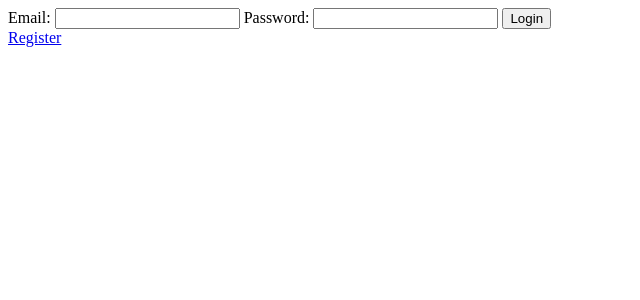
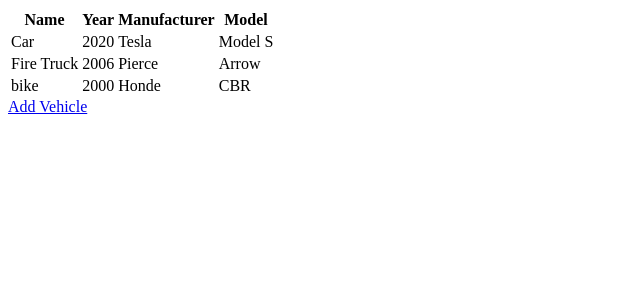
Before and after one commit to briwhi/vehicle_maintenance, a Flask app: page / in a window 1280 px wide. Shown: the top 300 px of the page, without its empty margins (0-640 px from the left). Run offline with Flask 2, Linux system fonts and the light colour scheme; data comes from the database, SQL or seed files in the repository.

Commit message:
remove user

```diff
--- a/main.py
+++ b/main.py
@@ -1,8 +1,7 @@
-from flask import Flask, render_template, request
+from flask import Flask, render_template, request, redirect, url_for
 from flask_sqlalchemy import SQLAlchemy
 from sqlalchemy.orm import relationship
 from sqlalchemy import ForeignKey
-from werkzeug.security import generate_password_hash
 
 app = Flask(__name__)
 app.config['SECRET_KEY'] = 'This is secret'
@@ -23,42 +22,41 @@ class Task(db.Model):
 # ---------------------Vehicle Class--------------------------
 class Vehicle(db.Model):
     id = db.Column(db.Integer, primary_key=True)
+    name = db.Column(db.String(30))
     year = db.Column(db.Integer)
     manufacturer = db.Column(db.String(40))
     make = db.Column(db.String(50))
-    vin = db.Column(db.String(17))
-    user_id = db.Column(db.Integer, ForeignKey('user.id'))
     tasks = relationship("Task")
 
-
-# ------------------User Class---------------------------------
-class User(db.Model):
-    id = db.Column(db.Integer, primary_key=True)
-    vehicles = relationship("Vehicle")
-    email = db.Column(db.String(50), unique=True)
-    password = db.Column(db.String(128))
 
 # db.create_all()
 
 
 @app.route('/')
+@app.route('/home')
 def home():
-
-    return render_template("index.html")
+    vehicles = Vehicle.query.all()
+    return render_template("index.html", vehicles=vehicles)
 
 
-@app.route('/register', methods=['GET', 'POST'])
-def register():
-    if request.method == "POST":
-        data = request.form
-        email = data['email']
-        clear_password = data['password']
-        hash_password = generate_password_hash(clear_password)
-        user = User(email=email, password=hash_password)
-        db.session.add(user)
+@app.route('/add_vehicle', methods=['POST', 'GET'])
+def add_vehicle():
+    if request.method == 'POST':
+        name = request.form['name']
+        manufacturer = request.form['manufacturer']
+        year = request.form['year']
+        model = request.form['model']
+        vehicle = Vehicle(name=name, manufacturer=manufacturer, year=year, make=model)
+        db.session.add(vehicle)
         db.session.commit()
+        return redirect(url_for('vehicle_detail'), id=vehicle.id)
+    return render_template("add_vehicle.html")
 
-    return render_template("register.html")
+
+@app.route('/vehicle_detail/<id>')
+def vehicle_detail(id):
+    vehicle = Vehicle.query.get(id)
+    return render_template("vehicle_detail.html", vehicle=vehicle)
 
 
 if __name__ == "__main__":
--- a/templates/index.html
+++ b/templates/index.html
@@ -1,11 +1,21 @@
 {% extends "base.html" %}
 {% block content %}
-    <form action="login" method="post">
-        Email:
-        <input id="email" name="email" type="text">
-        Password:
-        <input id="pass" name="pass" type="password">
-        <button type="submit">Login</button>
-    </form>
-    <a href="{{ url_for('register') }}" type="button">Register</a>
+    <table>
+        <tr>
+            <th>Name</th>
+            <th>Year</th>
+            <th>Manufacturer</th>
+            <th>Model</th>
+
+        </tr>
+        {% for vehicle in vehicles %}
+            <tr>
+                <td>{{ vehicle.name }}</td>
+                <td>{{ vehicle.year }}</td>
+                <td>{{ vehicle.manufacturer }}</td>
+                <td>{{ vehicle.make }}</td>
+            </tr>
+        {%  endfor %}
+    </table>
+    <a href="{{ url_for('add_vehicle') }}" type="button">Add Vehicle</a></a>
 {% endblock %}}
--- /dev/null
+++ b/templates/vehicle_detail.html
@@ -0,0 +1,4 @@
+{% extends "base.html" %}
+{% block content %}
+    {{  vehicle.name }}
+{% endblock %}}
```
Also changed, not shown: templates/add_vehicle.html (added, +13 -0 lines), templates/register.html (deleted, +0 -9 lines), vm.db.
